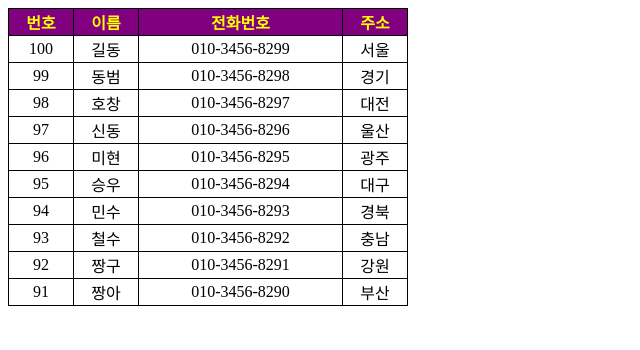
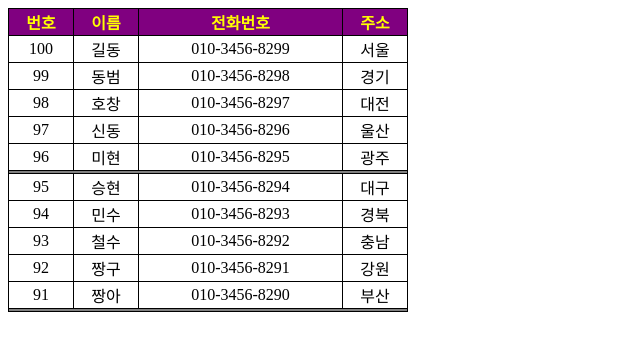
Before and after one commit to gjrb0324/vue-study, a plain HTML site: page 2.vue-basics/2.3 Repeating Rendering Directives/v-for(array).html in a window 1280 px wide. Shown: the whole page, without its empty margins (0-640 px from the left). Drawn offline with nearby package versions, Linux system fonts and the light colour scheme.

Commit message:
2-3 v-for

```diff
--- a/2.vue-basics/2.3 Repeating Rendering Directives/v-for(array).html
+++ b/2.vue-basics/2.3 Repeating Rendering Directives/v-for(array).html
@@ -8,6 +8,7 @@
         #list {width: 400px; border:1px solid black; border-collapse:collapse;}
         #list td,#list th{border: 1px solid black; text-align:center;}
         #list > thead > tr {color:yellow;background-color: purple;}
+        #div {height:2px; background-color: gray;}
     </style>
     <script src="https://unpkg.com/vue/dist/vue.js"></script>
 </head>
@@ -19,13 +20,18 @@
                     <th>번호</th><th>이름</th><th>전화번호</th><th>주소</th>
                 </tr>
             </thead>
-        <tbody id="contacts">
-            <tr v-for ="contact in contacts">
+        <tbody id="contacts"> <!-- tbody의 id contacts는 #example로 전달되는 데이터의 contacts와는 관계 X-->
+            <template v-for="(contact,index) in contacts">
+            <tr :key="contact.no">  <!-- (contact,index)로 <td> 태그 안에 쓰일 변수 선언-->
                 <td>{{contact.no}}</td>
                 <td>{{contact.name}}</td>
                 <td>{{contact.tel}}</td>
                 <td>{{contact.address}}</td>
             </tr>
+            <tr id="div" class="divider" v-if="index % 5===4">
+                <td colspan="4"></td>
+            </tr>
+            </template>
         </tbody>
         </table>
     </div>
@@ -40,7 +46,7 @@
             {"no" : 98, "name" : "호창", "tel": "010-3456-8297", "address" : "대전"},
             {"no" : 97, "name" : "신동", "tel": "010-3456-8296", "address" : "울산"},
             {"no" : 96, "name" : "미현", "tel": "010-3456-8295", "address" : "광주"},
-            {"no" : 95, "name" : "승우", "tel": "010-3456-8294", "address" : "대구"},
+            {"no" : 95, "name" : "승현", "tel": "010-3456-8294", "address" : "대구"},
             {"no" : 94, "name" : "민수", "tel": "010-3456-8293", "address" : "경북"},
             {"no" : 93, "name" : "철수", "tel": "010-3456-8292", "address" : "충남"},
             {"no" : 92, "name" : "짱구", "tel": "010-3456-8291", "address" : "강원"},
```
Also changed, not shown: 2.vue-basics/2.3 Repeating Rendering Directives/v-for(object).html (+1 -1 lines), 2.vue-basics/2.3 Repeating Rendering Directives/2-3.Repeatig Rendering Directive.txt.
